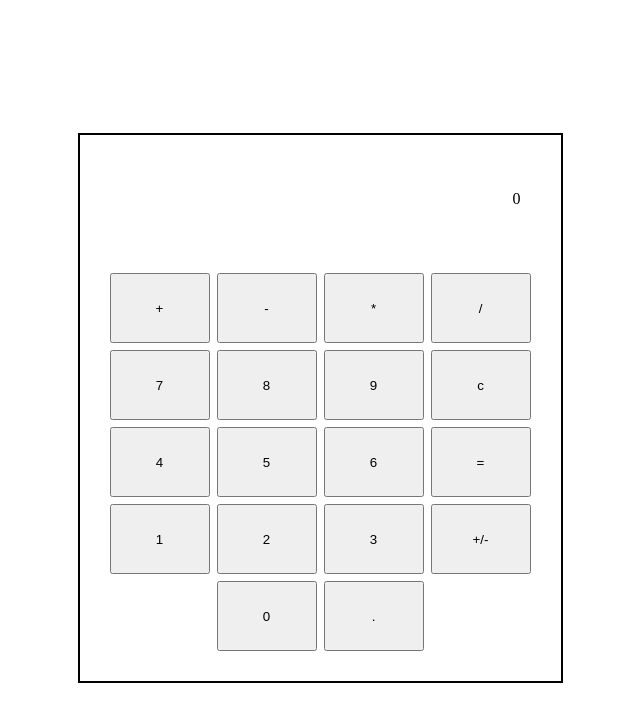
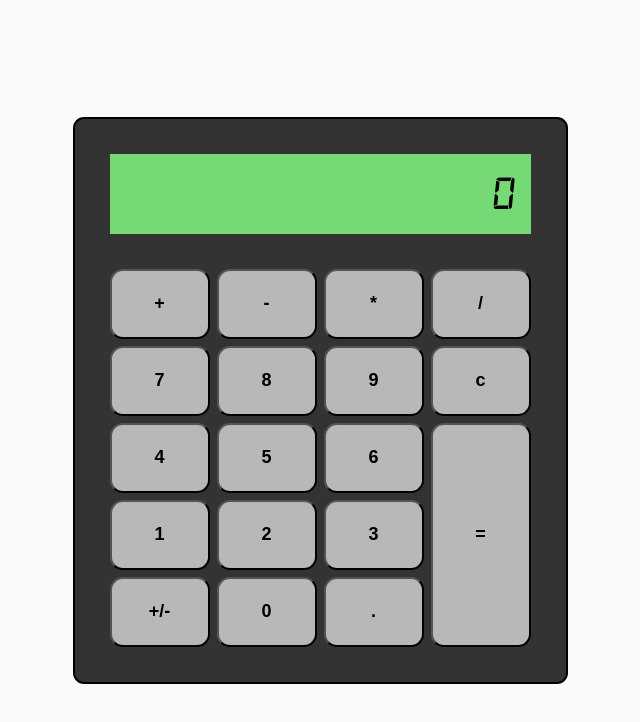
Before and after one commit to shay5555/calculator, a plain HTML site: page index.html in a window 1280 px wide. Shown: the whole page, without its empty margins (320-960 px from the left). Drawn offline with Linux system fonts and the light colour scheme.

Commit message:
Refine calculator style

```diff
--- a/index.html
+++ b/index.html
@@ -10,7 +10,9 @@
 </head>
 <body>
     <div id="calculator">
-        <div class="output-screen">0</div>
+        <div class="output-screen">
+            <div class="screen-text">0</div>
+        </div>
         <div class="buttons-container">
             <div class="buttons">
                 <button class="operator first-column">+</button>
--- a/style.css
+++ b/style.css
@@ -1,8 +1,24 @@
+@font-face{
+    font-family:'digital-clock-font';
+    src: url('./fonts/digital-7\ \(italic\).ttf');
+}
+
+html {
+    background-color: #FAFAFA;
+}
+
 body {
+    font-family: 'Courier New', Courier, monospace;
     display: flex;
     justify-content: center;
     align-items: center;
     min-height: 100vh;
+    margin: 0;
+}
+
+#calculator,
+.buttons-container {
+    background-color: rgb(51, 51, 51);
 }
 
 #calculator {
@@ -11,19 +27,26 @@ body {
     min-width: auto;
     display: flex;
     flex-direction: column;
-    padding: 30px;
+    padding: 35px;
+    border-radius: 11px;
 }
 
 #calculator .output-screen {
+    background-color: rgb(117, 218, 117);
+    padding: 20px 15px;
     direction: rtl;
-    min-width: fit-content;
-    min-height: 15% ;
-    padding: 25px 10px;
+}
+
+#calculator .screen-text {
+    display: inline-block;
+    font-size: xxx-large;
+    font-weight: 500;
+    font-family: 'digital-clock-font';
 }
 
 #calculator .buttons-container {
     flex: 1;
-    margin-top: 40px;
+    margin-top: 35px;
 }
 
 #calculator .buttons {
@@ -35,11 +58,18 @@ body {
 }
 
 #calculator button {
+    font-size: large;
+    font-weight: bold;
     min-width: 100px;
     min-height: 70px;
+    border-radius: 13px;
+    background-color: rgb(184, 184, 184);
 }
 
-#g
+#get-result {
+    grid-column: 4;
+    grid-row: 3 / 6;
+}
 
 .first-column {
     grid-column-start: 1;
```
Also changed, not shown: fonts/digital-7 (italic).ttf (added), fonts/digital-7 (mono italic).ttf (added), fonts/digital-7 (mono).ttf (added), fonts/digital-7.ttf (added), fonts/readme.txt (added).
